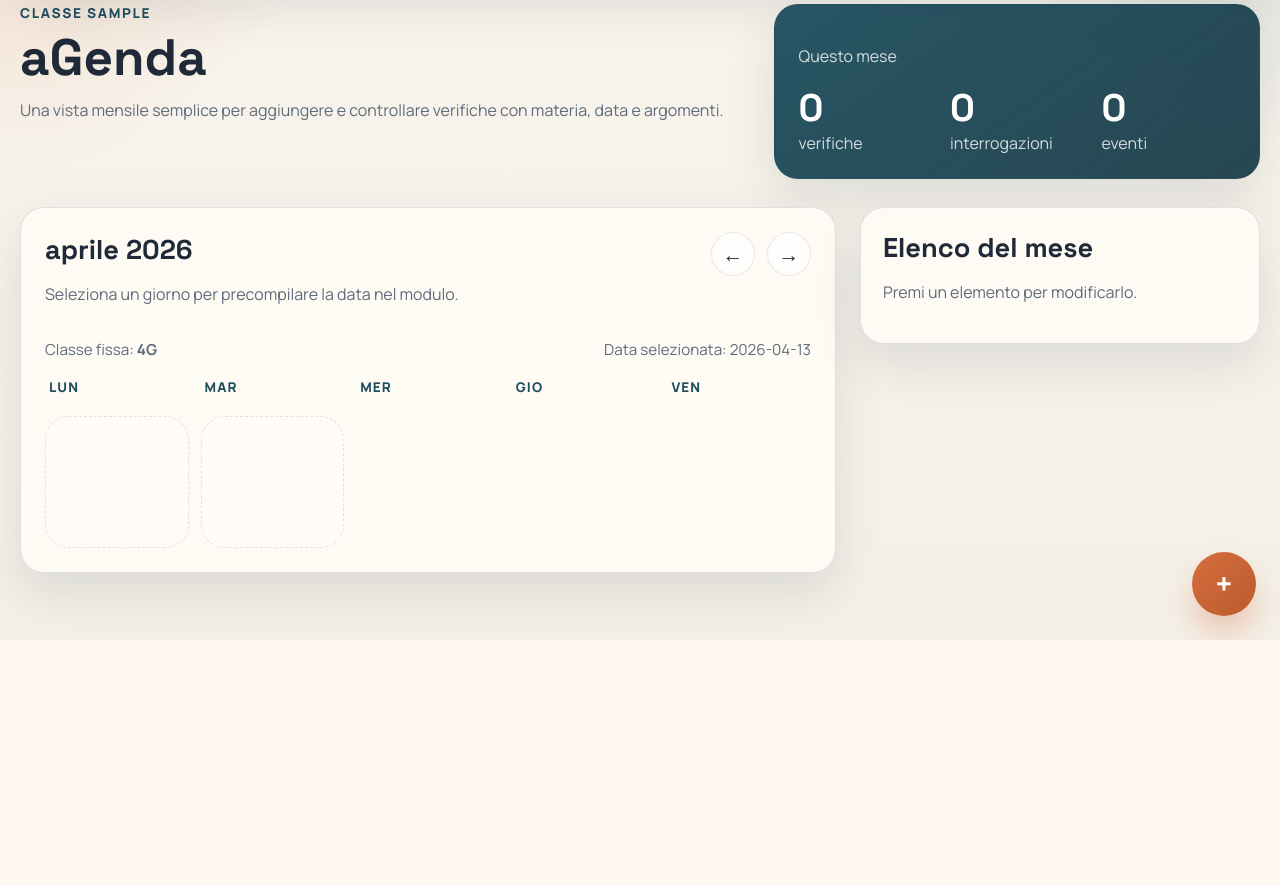
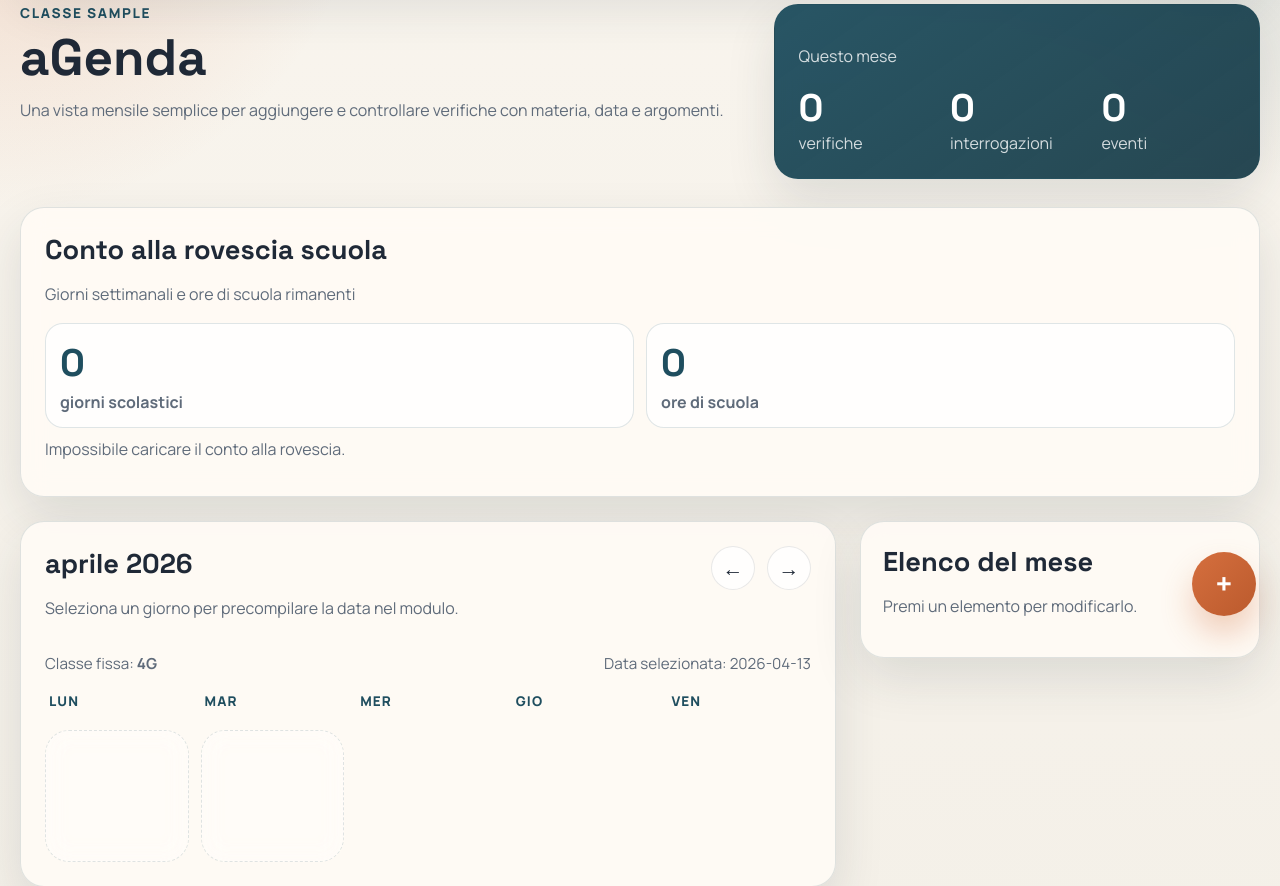
Before and after one commit to LeoFiore542/agenda_classe, a Flask app: template templates/index.html in a window 1280 px wide. Shown: the part 160-1046 px from the top of the page. Before the commit the page ends 800 px from the top, so only its background shows below. Run offline with Flask 3, Linux system fonts and the light colour scheme; the visitor is signed in with stand-in values (Sample User, id 1); data comes from the database, SQL or seed files in the repository; the template is opened without the code that fills it: most values are stand-ins (such as "Sample title", 1, 10 or a date in 2020); some libraries are stand-ins or nearby versions.

Commit message:
feat: add school countdown with owner-managed target date

```diff
--- a/app.py
+++ b/app.py
@@ -39,6 +39,8 @@ OWNER_USERNAME = "fiorini.leonardo"
 LEGACY_OWNER_USERNAME = "leonardo.fiorini"
 OWNER_FULL_NAME = "Leonardo Fiorini"
 CREDENTIAL_RESET_MIGRATION_KEY = "credential_reset_2026_04"
+COUNTDOWN_TARGET_DATE_KEY = "school_countdown_target_date"
+SCHOOL_HOURS_PER_DAY = 6
 
 ROLE_PERMISSIONS: dict[str, set[str]] = {
     "owner": {
@@ -49,6 +51,7 @@ ROLE_PERMISSIONS: dict[str, set[str]] = {
         "edit_events",
         "delete_events",
         "view_events",
+        "manage_countdown_target",
     },
     "rappresentante": {"create_events", "edit_events", "view_events"},
     "editor": {"edit_events", "view_events"},
@@ -403,6 +406,29 @@ def create_app(test_config: dict | None = None) -> Flask:
         if cursor.rowcount == 0:
             return jsonify({"error": "Evento non trovato."}), 404
         return ("", 204)
+
+    @app.get("/api/countdown")
+    @login_required
+    @password_change_not_required
+    def get_school_countdown():
+        return jsonify(build_school_countdown_payload())
+
+    @app.put("/api/countdown")
+    @login_required
+    @password_change_not_required
+    @permission_required("manage_countdown_target")
+    def update_school_countdown_target():
+        payload = request.get_json(silent=True) or {}
+        target_date = str(payload.get("target_date", "")).strip()
+
+        try:
+            normalized_target = date.fromisoformat(target_date).isoformat()
+        except ValueError:
+            return jsonify({"error": "Inserisci una data valida in formato YYYY-MM-DD."}), 400
+
+        set_app_setting(COUNTDOWN_TARGET_DATE_KEY, normalized_target)
+        get_db().commit()
+        return jsonify(build_school_countdown_payload())
 
     @app.get("/api/roles")
     @login_required
@@ -846,6 +872,71 @@ def fetch_users_with_roles() -> list[dict[str, object]]:
             }
         )
     return payload
+
+
+def get_app_setting(key: str) -> str | None:
+    row = get_db().execute(
+        "SELECT value FROM app_settings WHERE key = ?",
+        (key,),
+    ).fetchone()
+    if row is None:
+        return None
+    return str(row["value"])
+
+
+def set_app_setting(key: str, value: str) -> None:
+    get_db().execute(
+        """
+        INSERT INTO app_settings (key, value)
+        VALUES (?, ?)
+        ON CONFLICT(key) DO UPDATE SET value = excluded.value
+        """,
+        (key, value),
+    )
+
+
+def get_school_countdown_target_date() -> str | None:
+    raw_target = get_app_setting(COUNTDOWN_TARGET_DATE_KEY)
+    if not raw_target:
+        return None
+    try:
+        return date.fromisoformat(raw_target).isoformat()
+    except ValueError:
+        return None
+
+
+def count_weekdays_between(start_date: date, end_date: date) -> int:
+    if end_date < start_date:
+        return 0
+
+    total_days = 0
+    current_date = start_date
+    while current_date <= end_date:
+        if current_date.weekday() < 5:
+            total_days += 1
+        current_date = current_date.fromordinal(current_date.toordinal() + 1)
+    return total_days
+
+
+def build_school_countdown_payload() -> dict[str, object]:
+    today = date.today()
+    target_iso = get_school_countdown_target_date()
+    if target_iso is None:
+        return {
+            "today": today.isoformat(),
+            "target_date": None,
+            "weekdays_remaining": 0,
+            "school_hours_remaining": 0,
+        }
+
+    target_date = date.fromisoformat(target_iso)
+    weekdays_remaining = count_weekdays_between(today, target_date)
+    return {
+        "today": today.isoformat(),
+        "target_date": target_iso,
+        "weekdays_remaining": weekdays_remaining,
+        "school_hours_remaining": weekdays_remaining * SCHOOL_HOURS_PER_DAY,
+    }
 
 
 def migrate_events_table(database: DatabaseAdapter) -> None:
--- a/static/app.js
+++ b/static/app.js
@@ -58,6 +58,11 @@ const elements = {
     notesInput: document.querySelector("#notes-input"),
     classRosterData: document.querySelector("#class-roster-data"),
     permissionsData: document.querySelector("#permissions-data"),
+    countdownWeekdays: document.querySelector("#countdown-weekdays"),
+    countdownHours: document.querySelector("#countdown-hours"),
+    countdownTargetLabel: document.querySelector("#countdown-target-label"),
+    countdownSettingsForm: document.querySelector("#countdown-settings-form"),
+    countdownTargetInput: document.querySelector("#countdown-target-input"),
 };
 
 document.addEventListener("DOMContentLoaded", () => {
@@ -72,6 +77,7 @@ document.addEventListener("DOMContentLoaded", () => {
     bindEvents();
     closeFormModal({ resetState: false });
     updateInterrogationFields();
+    loadCountdown();
     loadEvents();
 });
 
@@ -113,6 +119,71 @@ function bindEvents() {
             closeFormModal();
         }
     });
+
+    if (elements.countdownSettingsForm) {
+        elements.countdownSettingsForm.addEventListener("submit", handleUpdateCountdownTarget);
+    }
+}
+
+async function loadCountdown() {
+    if (!elements.countdownWeekdays || !elements.countdownHours || !elements.countdownTargetLabel) {
+        return;
+    }
+
+    const response = await fetch("/api/countdown");
+    if (!response.ok) {
+        elements.countdownTargetLabel.textContent = "Impossibile caricare il conto alla rovescia.";
+        return;
+    }
+
+    const payload = await response.json();
+    renderCountdown(payload);
+}
+
+function renderCountdown(payload) {
+    const weekdaysRemaining = Number(payload.weekdays_remaining || 0);
+    const schoolHoursRemaining = Number(payload.school_hours_remaining || 0);
+    const targetDate = payload.target_date || "";
+
+    elements.countdownWeekdays.textContent = String(weekdaysRemaining);
+    elements.countdownHours.textContent = String(schoolHoursRemaining);
+
+    if (targetDate) {
+        elements.countdownTargetLabel.textContent = `Data target: ${formatLongDate(targetDate)}`;
+        if (elements.countdownTargetInput) {
+            elements.countdownTargetInput.value = targetDate;
+        }
+    } else {
+        elements.countdownTargetLabel.textContent = "Data target non impostata.";
+        if (elements.countdownTargetInput) {
+            elements.countdownTargetInput.value = "";
+        }
+    }
+}
+
+async function handleUpdateCountdownTarget(event) {
+    event.preventDefault();
+    const targetDate = elements.countdownTargetInput?.value;
+    if (!targetDate) {
+        elements.countdownTargetLabel.textContent = "Inserisci una data valida.";
+        return;
+    }
+
+    const response = await fetch("/api/countdown", {
+        method: "PUT",
+        headers: {
+            "Content-Type": "application/json",
+        },
+        body: JSON.stringify({ target_date: targetDate }),
+    });
+
+    if (!response.ok) {
+        elements.countdownTargetLabel.textContent = "Impossibile aggiornare la data target.";
+        return;
+    }
+
+    const payload = await response.json();
+    renderCountdown(payload);
 }
 
 async function loadEvents() {
@@ -572,6 +643,15 @@ function formatDate(value) {
         weekday: "short",
         day: "2-digit",
         month: "short",
+    }).format(new Date(`${value}T00:00:00`));
+}
+
+function formatLongDate(value) {
+    return new Intl.DateTimeFormat("it-IT", {
+        weekday: "long",
+        day: "2-digit",
+        month: "long",
+        year: "numeric",
     }).format(new Date(`${value}T00:00:00`));
 }
 
--- a/static/styles.css
+++ b/static/styles.css
@@ -267,6 +267,50 @@ textarea {
     grid-template-columns: 1.35fr 0.9fr;
     gap: 24px;
     margin-bottom: 28px;
+}
+
+.countdown-panel {
+    margin-bottom: 24px;
+}
+
+.countdown-grid {
+    display: grid;
+    grid-template-columns: repeat(2, minmax(0, 1fr));
+    gap: 12px;
+    margin-bottom: 10px;
+}
+
+.countdown-card {
+    border: 1px solid rgba(31, 78, 95, 0.14);
+    border-radius: 18px;
+    padding: 14px;
+    background: rgba(255, 255, 255, 0.75);
+    display: grid;
+    gap: 4px;
+}
+
+.countdown-value {
+    font-family: "Space Grotesk", sans-serif;
+    font-size: clamp(1.8rem, 3vw, 2.6rem);
+    font-weight: 700;
+    color: var(--primary);
+}
+
+.countdown-label {
+    color: var(--muted);
+    font-weight: 700;
+}
+
+.countdown-target {
+    margin: 0 0 12px;
+    color: var(--muted);
+}
+
+.countdown-settings-form {
+    display: grid;
+    grid-template-columns: minmax(0, 1fr) auto;
+    gap: 10px;
+    align-items: end;
 }
 
 .eyebrow {
@@ -962,6 +1006,10 @@ textarea {
     .month-actions {
         flex-wrap: wrap;
     }
+
+    .countdown-settings-form {
+        grid-template-columns: 1fr;
+    }
 }
 
 @media (max-width: 760px) {
@@ -977,6 +1025,10 @@ textarea {
     .simple-layout,
     .side-column {
         gap: 16px;
+    }
+
+    .countdown-grid {
+        grid-template-columns: 1fr;
     }
 
     .panel,
--- a/templates/index.html
+++ b/templates/index.html
@@ -61,6 +61,34 @@
                 </div>
             </div>
         </header>
+
+        <section class="panel countdown-panel">
+            <div class="panel-heading">
+                <h2>Conto alla rovescia scuola</h2>
+                <p>Giorni settimanali e ore di scuola rimanenti</p>
+            </div>
+            <div class="countdown-grid">
+                <article class="countdown-card">
+                    <span class="countdown-value" id="countdown-weekdays">0</span>
+                    <span class="countdown-label">giorni scolastici</span>
+                </article>
+                <article class="countdown-card">
+                    <span class="countdown-value" id="countdown-hours">0</span>
+                    <span class="countdown-label">ore di scuola</span>
+                </article>
+            </div>
+            <p class="countdown-target" id="countdown-target-label">Data target non impostata.</p>
+
+            {% if current_user and 'manage_countdown_target' in current_user.permissions %}
+            <form id="countdown-settings-form" class="countdown-settings-form">
+                <label>
+                    Data target
+                    <input id="countdown-target-input" type="date" required>
+                </label>
+                <button class="primary-button" type="submit">Aggiorna target</button>
+            </form>
+            {% endif %}
+        </section>
 
         <main class="layout simple-layout">
             <section class="panel calendar-panel">
```
